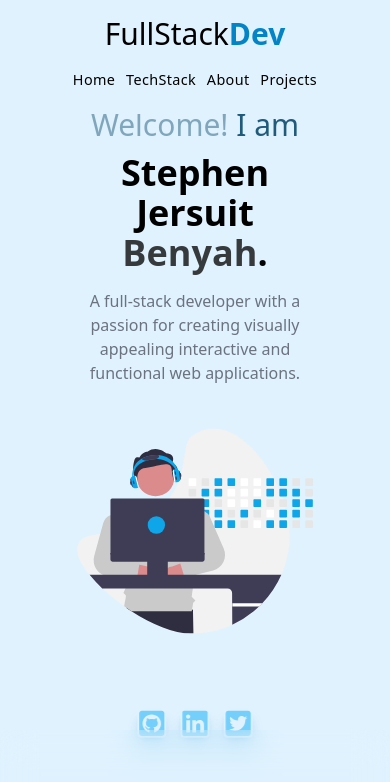
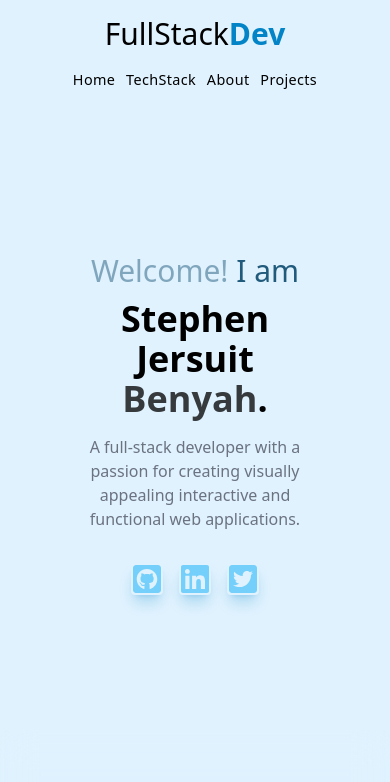
Before and after one commit to eng-by-sjb/my-portfolio, a React (Vite) app: page / in a window 390 px wide. Shown: the top 782 px of the page. Built offline with nearby package versions, Linux system fonts and the light colour scheme.

Commit message:
remove hero image on small screen

```diff
--- a/src/components/Hero/Hero.tsx
+++ b/src/components/Hero/Hero.tsx
@@ -60,7 +60,7 @@ const Hero = () => {
           </p>
           {/* shows on large screen */}
           <div
-            className={`hidden md:block transition ease-out duration-[4000ms] ${
+            className={`transition ease-out duration-[4000ms] ${
               isAnim ? "opacity-100" : "opacity-0"
             }`}>
             <div className="flex justify-center content-center gap-x-4 mt-8 animate-[pulse_5s_linear_infinite]">
@@ -78,11 +78,11 @@ const Hero = () => {
           {/* shows on large screen */}
         </div>
 
-        <img src={heroImg} alt="" className="scale-90 sm:scale-100" />
+        <img src={heroImg} alt="" className="hidden sm:block" />
 
         {/* shows on small screen */}
-        <div
-          className={`transition ease-out duration-[4000ms] md:hidden scale-90 ${
+        {/* <div
+          className={`transition ease-out duration-[4000ms] md:hidden ${
             isAnim ? "opacity-100" : "opacity-0"
           }`}>
           <div
@@ -99,7 +99,7 @@ const Hero = () => {
               <FaTwitterSquare className="hero-icons" />
             </a>
           </div>
-        </div>
+        </div> */}
         {/* shows on small screen */}
       </article>
     </section>
--- a/src/components/Navbar/Navbar.tsx
+++ b/src/components/Navbar/Navbar.tsx
@@ -12,7 +12,7 @@ const Navbar = () => {
   return (
     <nav
       className={`fixed w-screen z-50 top-0 transition-all overflow-hidden ease-out sm:h-auto ${
-        isScrollDown && window.scrollY < -1 ? "h-[68px] duration-[500ms]" : "h-[114px] duration-300"
+        isScrollDown ? "h-[68px] duration-[500ms]" : "h-[114px] duration-300"
       } ${
         window.scrollY <= 5
           ? "bg-sky-100"
--- a/src/index.css
+++ b/src/index.css
@@ -22,6 +22,6 @@
   }
 
   .hero-icons {
-    @apply h-8 w-8 rounded shadow-lg shadow-sky-600/40 sm:h-10 sm:w-10 text-sky-400 hover:text-sky-600 hover:scale-110 transition duration-300 ease-in;
+    @apply h-8 w-8 rounded shadow-lg shadow-sky-600/40 sm:h-8 sm:w-8 text-sky-400 hover:text-sky-600 hover:scale-110 transition duration-300 ease-in;
   }
 }
```
